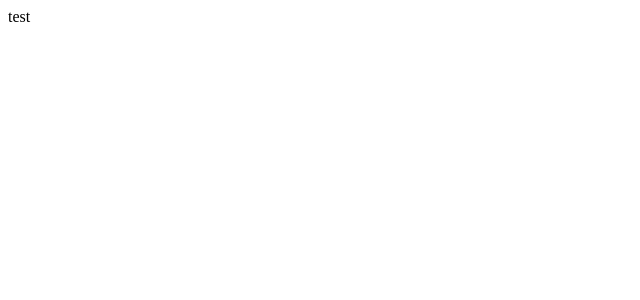
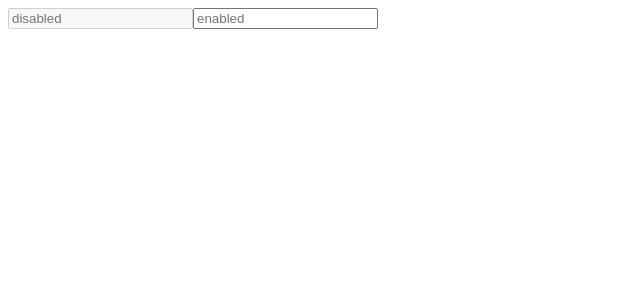
Before and after one commit to vitaliyeb/reactTestComponents, a React (Create React App) app: page / in a window 1280 px wide. Shown: the top 300 px of the page, without its empty margins (0-640 px from the left). Built offline with nearby package versions, Linux system fonts and the light colour scheme; the HTML template or start-up script is replaced by a standard one.

Commit message:
учу jest-dom

```diff
--- a/src/App.js
+++ b/src/App.js
@@ -1,8 +1,11 @@
+import react from 'react';
+
+import JestDomComponent from "./jestDomComponent";
 
 function App() {
   return (
     <div>
-        test
+        <JestDomComponent />
     </div>
   );
 }
--- /dev/null
+++ b/src/jestDomComponent.js
@@ -0,0 +1,13 @@
+import react from 'react';
+
+export default function JestDomComponent () {
+    return(
+        <div>
+            <div>
+                {/*{toBeDisabled}*/}
+                <input data-testid='inputDisabled' type="text" placeholder='disabled' disabled/>
+                <input data-testid='inputEnabled' type="text" placeholder='enabled'/>
+            </div>
+        </div>
+    )
+}
```
Also changed, not shown: 2 other files (tests, documents, lock files or other folders).
